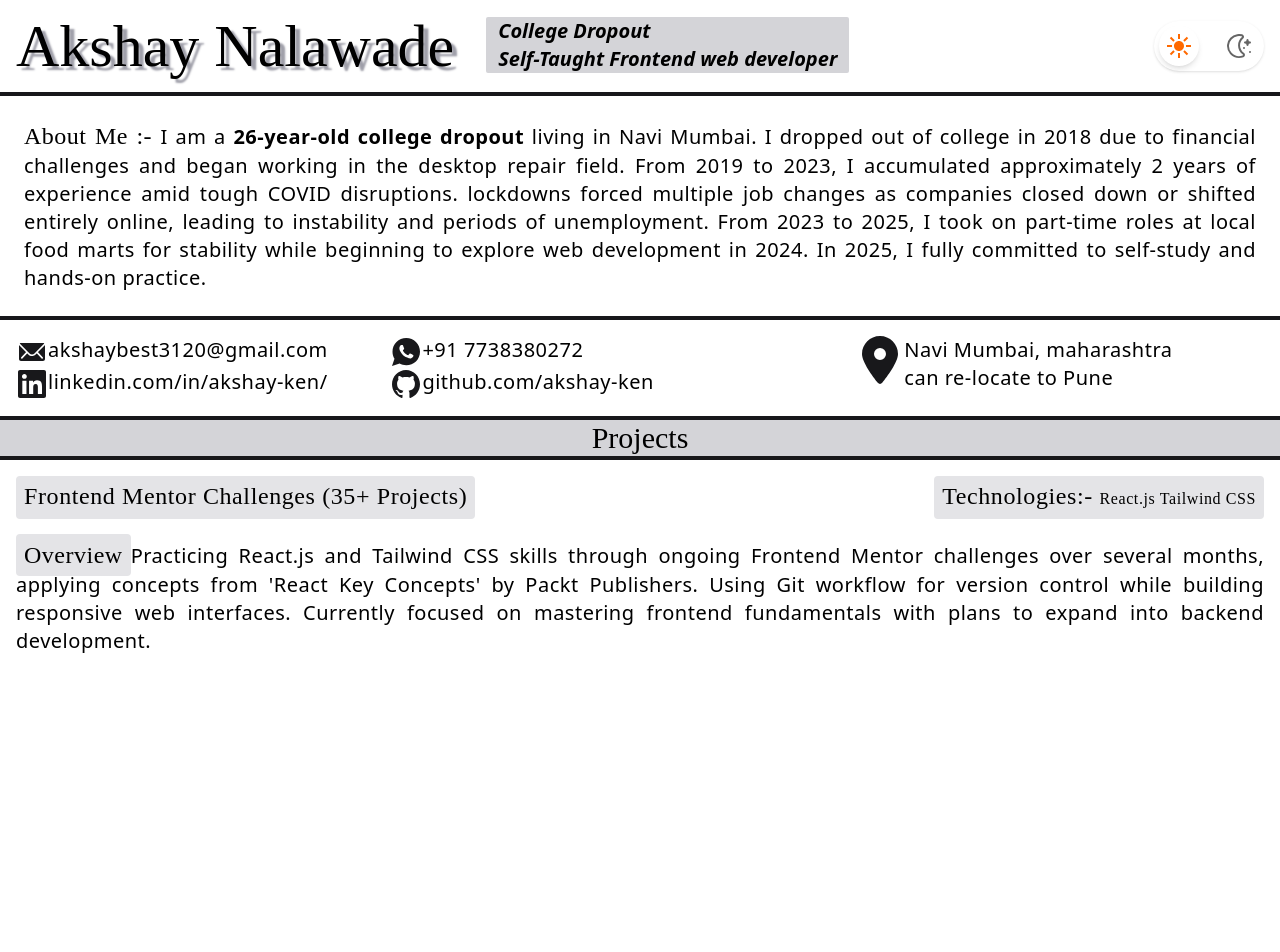
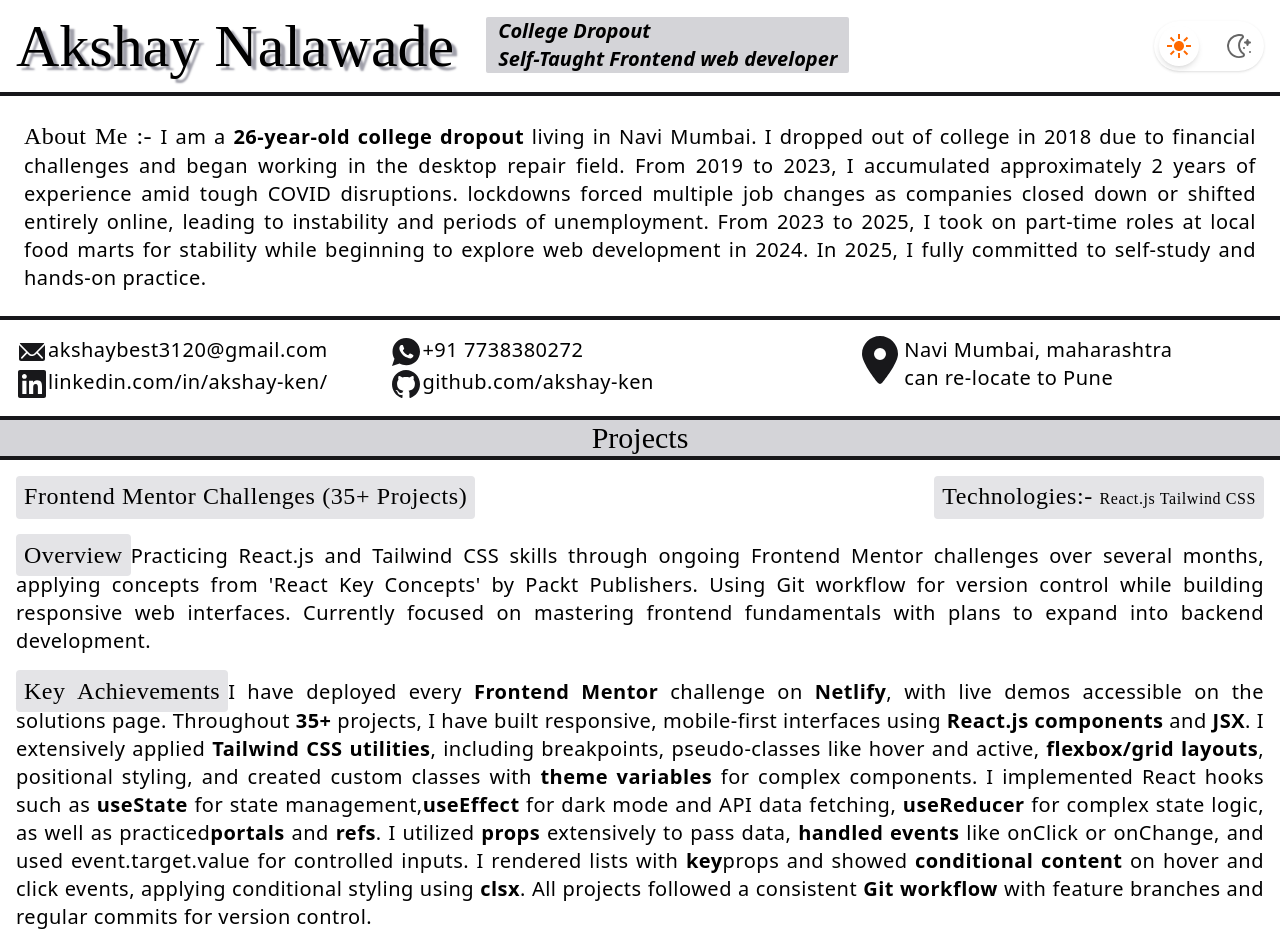
Before and after one commit to akshay-ken/Resume, a React (Vite) app: page / in a window 1280 px wide. Shown: the top 952 px of the page. Before the commit the page ends 800 px from the top, so only its background shows below. Built offline with nearby package versions, Linux system fonts and the light colour scheme; a web font is replaced by a local one.

Commit message:
style: add key feature section with text and styling

```diff
--- a/src/components/ProjectSection.jsx
+++ b/src/components/ProjectSection.jsx
@@ -26,6 +26,31 @@ export function ProjectSection() {
           mastering frontend fundamentals with plans to expand into backend
           development.
         </p>
+        <p className="font-web text-sm md:text-xl text-justify dark:text-zinc-200 leading-4 md:leading-7 tracking-tighter md:tracking-wide">
+          <span className="font-zcool text-base md:text-2xl dark:text-zinc-700 bg-zinc-200 rounded-sm p-1 md:p-2 dark:bg-zinc-300">
+            Key Achievements
+          </span>
+          I have deployed every <b>Frontend Mentor</b> challenge on{" "}
+          <b>Netlify</b>, with live demos accessible on the solutions page.
+          Throughout <b>35+</b> projects, I have built responsive, mobile-first
+          interfaces using <b>React.js components</b> and <b>JSX</b>. I
+          extensively applied <b>Tailwind CSS utilities</b>, including
+          breakpoints, pseudo-classes like hover and active,{" "}
+          <b>flexbox/grid layouts</b>, positional styling, and created custom
+          classes with <b>theme variables</b> for complex components. I
+          implemented React hooks such as <b>useState</b> for state management,
+          <b>useEffect</b> for dark mode and API data fetching,{" "}
+          <b>useReducer</b> for complex state logic, as well as practiced
+          <b>portals</b> and <b>refs</b>. I utilized <b>props</b> extensively to
+          pass data, <b>handled events</b> like onClick or onChange, and used
+          event.target.value for controlled inputs. I rendered lists with{" "}
+          <b>key</b>
+          props and showed <b>conditional content</b> on hover and click events,
+          applying conditional styling using <b>clsx</b>. All projects followed
+          a consistent <b>Git workflow</b> with feature branches and regular
+          commits for version control.
+        </p>
+        <div className="flex flex-row flex-wrap"></div>
       </section>
     </section>
   );
```
